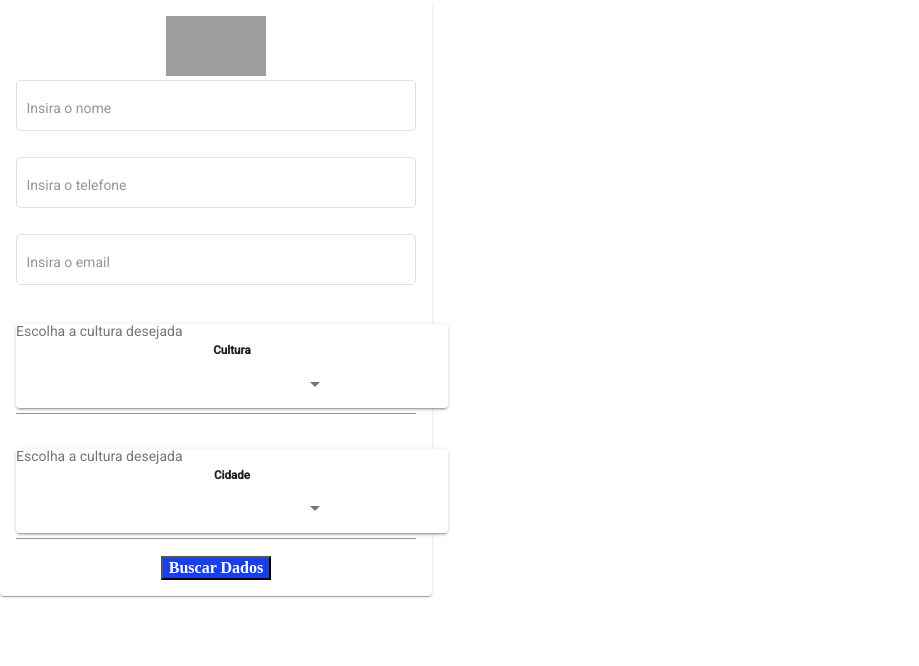
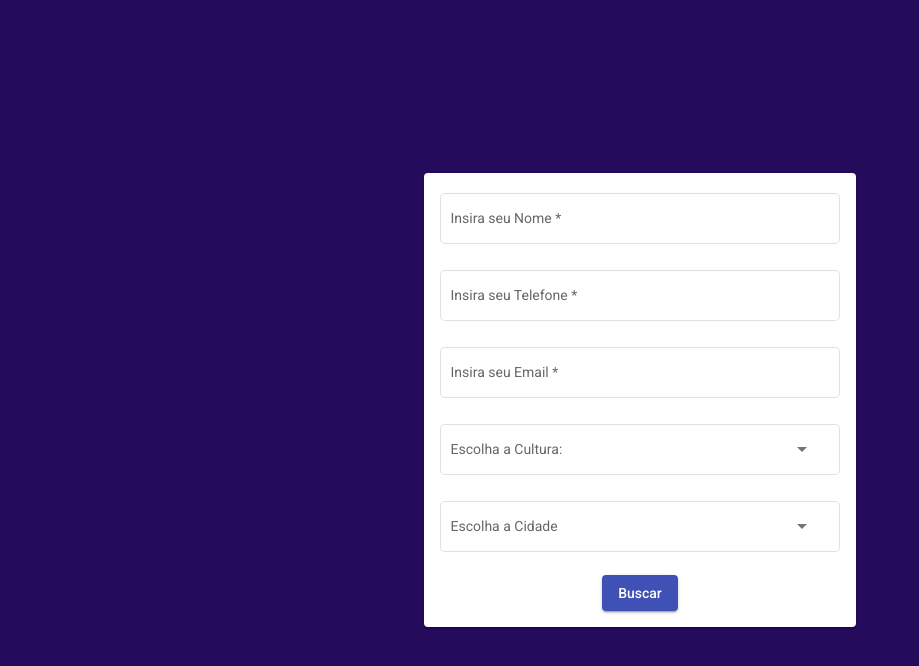
Before and after one commit to carlooshh/carlooshh.github.io, an Angular app: page /home in a window 1280 px wide. Shown: the top 666 px of the page, without its empty margins (0-919 px from the left). Built offline with nearby package versions, Linux system fonts and the light colour scheme; grey boxes are pictures that could not be loaded.

Commit message:
tela home initial

```diff
--- a/src/app/app.module.ts
+++ b/src/app/app.module.ts
@@ -1,3 +1,4 @@
+import { MatButtonModule } from '@angular/material/button';
 import { NgModule } from '@angular/core';
 import { BrowserModule } from '@angular/platform-browser';
 import { AppRoutingModule } from './app-routing.module';
@@ -21,6 +22,7 @@ import {MatInputModule} from '@angular/material/input';
     ReactiveFormsModule,
     MatCardModule,
     MatInputModule,
+    MatButtonModule
   ],
   providers: [],
   bootstrap: [AppComponent],
--- a/src/app/home/home.component.css
+++ b/src/app/home/home.component.css
@@ -1,3 +1,12 @@
+.main-container {
+  display: flex;
+  flex-direction: column;
+  justify-content: center;
+  align-items: center;
+  height: 100vh;
+  background-color: #240b5b;
+}
+
 mat-card {
   display: flex;
   flex-direction: column;
@@ -28,3 +37,14 @@ form {
   justify-content: center;
   align-items: center;
 }
+
+.coluna_container{
+  max-width: 95%;
+  padding: 0%;
+  justify-content: center;
+  width: 100%;
+  padding: 0%;
+}
+h3{
+  justify-content: start;
+}
--- a/src/app/home/home.component.html
+++ b/src/app/home/home.component.html
@@ -1,44 +1,38 @@
-  <mat-card>
-    <img src="src/assets//fundoHome.gif">
+<div class="main-container">
+ <mat-card>
     <mat-card-content>
 
       <form [formGroup]="searchForm">
         <mat-form-field appearance="outline">
+          <mat-label >Insira seu Nome</mat-label>
           <input
             matInput
-            placeholder="Insira o nome"
             required
             formControlName="name"
           />
         </mat-form-field>
-
         <mat-form-field appearance="outline">
+          <mat-label >Insira seu Telefone</mat-label>
           <input
             matInput
-            placeholder="Insira o telefone"
             required
             formControlName="phoneNumber"
           />
         </mat-form-field>
         <mat-form-field appearance="outline">
+          <mat-label >Insira seu Email</mat-label>
           <input
             matInput
-            placeholder="Insira o email"
             required
             formControlName="email"
           />
         </mat-form-field>
-        <mat-form-field>
+        <mat-form-field appearance="outline">
+          <mat-label >Escolha a Cultura:</mat-label>
         <div class="coluna_container">
           <div fxLayout="column" fxFlex="50%">
-            <mat-card class="mat-elevation-z2">
-              <mat-card-content>
-                <h5><b>Cultura</b></h5>
-              </mat-card-content>
-              <mat-card-content>
                 <mat-select
                   matInput
-                  placeholder="Escolha a cultura desejada"
                   formControlName="culture"
                 >
                   <mat-option
@@ -48,22 +42,15 @@
                     {{ option.cultura }}
                   </mat-option>
                 </mat-select>
-              </mat-card-content>
-            </mat-card>
           </div>
         </div>
       </mat-form-field>
-      <mat-form-field>
+      <mat-form-field appearance="outline">
+        <mat-label appearance="outline">Escolha a Cidade</mat-label>
         <div class="coluna_container">
           <div fxLayout="column" fxFlex="50%">
-            <mat-card class="mat-elevation-z2">
-              <mat-card-content>
-                <h5><b>Cidade</b></h5>
-              </mat-card-content>
-              <mat-card-content>
                 <mat-select
                   matInput
-                  placeholder="Escolha a cultura desejada"
                   formControlName="city"
                 >
                   <mat-option
@@ -73,19 +60,11 @@
                     {{ option.Municipio }} - {{ option.UF }}
                   </mat-option>
                 </mat-select>
-              </mat-card-content>
-            </mat-card>
           </div>
         </div>
       </mat-form-field>
-
-      <button
-      mat-raised-button
-      class="custom-raised-button-2"
-      (click)="search()"
-    >
-      Buscar Dados
-    </button>
+      <button mat-raised-button color="primary" type="submit" (click)="search()">Buscar</button>
       </form>
     </mat-card-content>
   </mat-card>
+</div>
```
